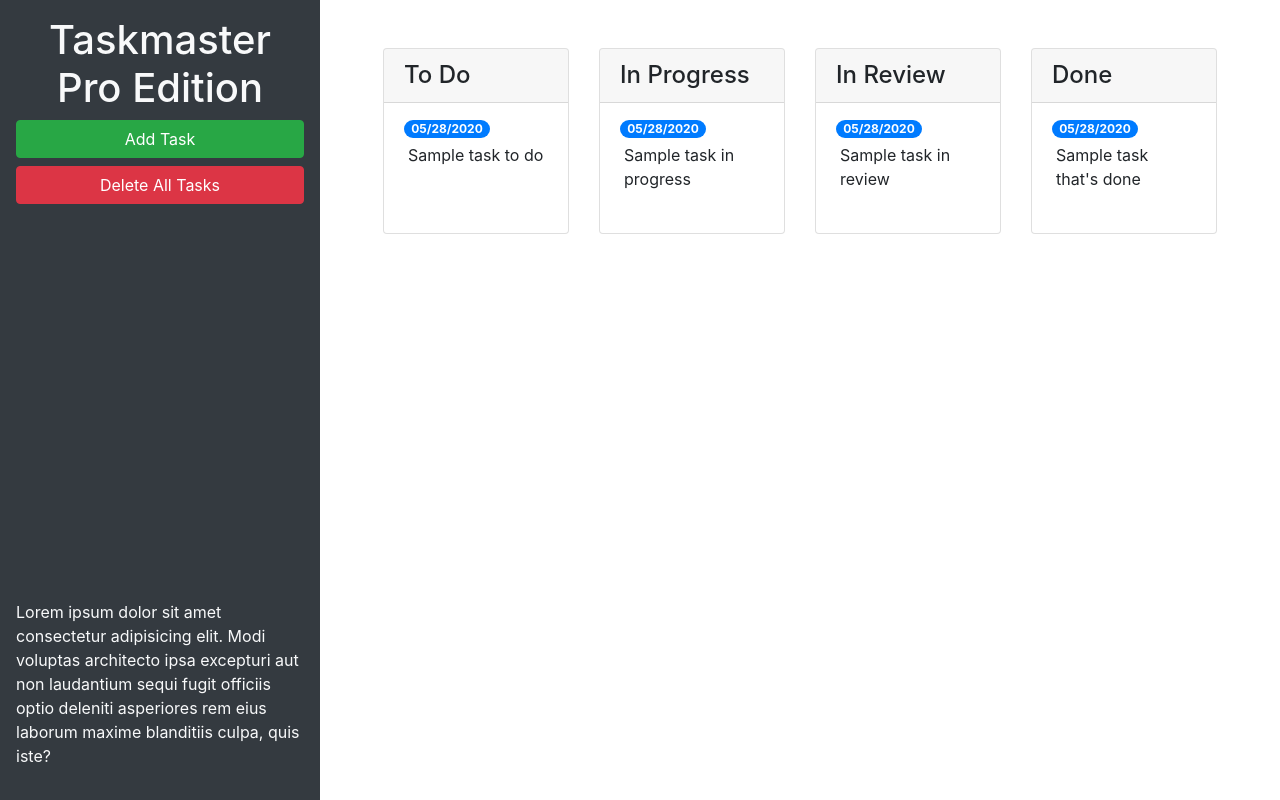
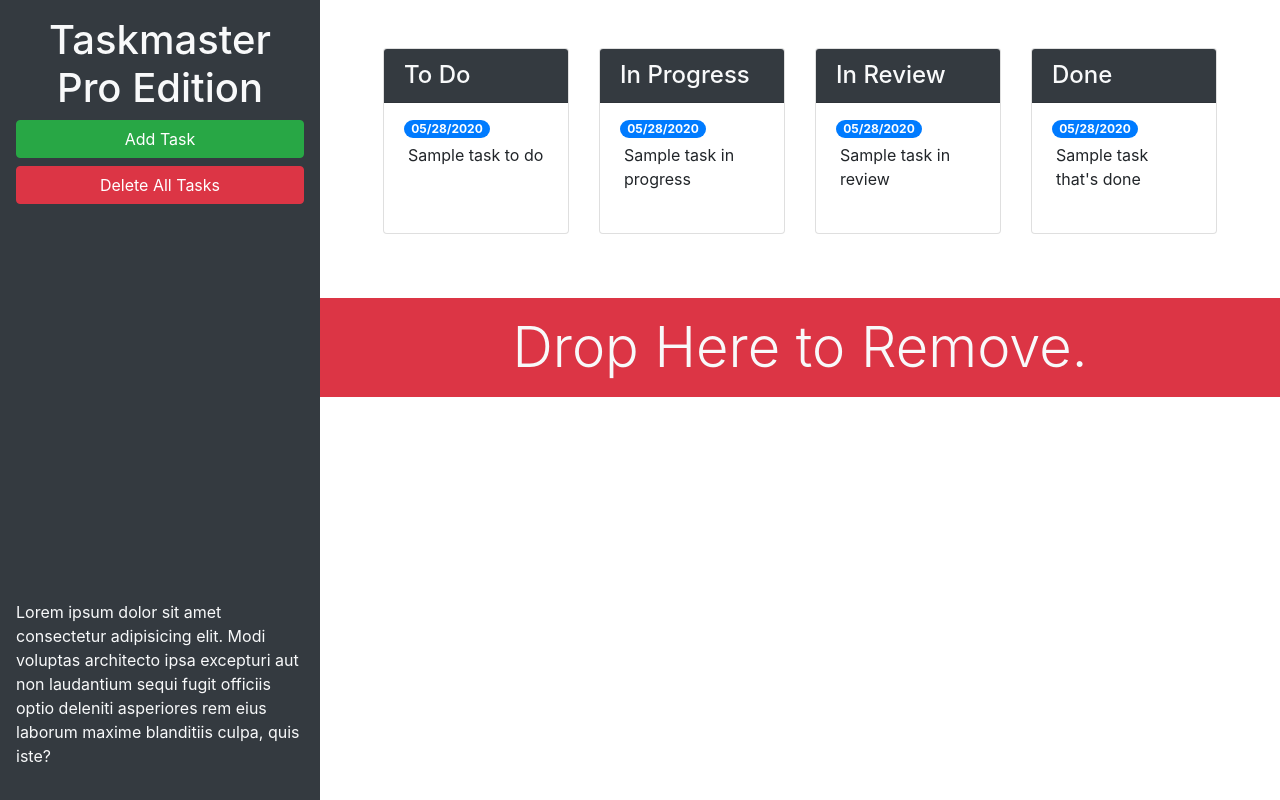
Before and after one commit to jojochun/taskmaster-pro, a plain HTML site: page index.html in a window 1280 px wide. Drawn offline with nearby package versions, Linux system fonts and the light colour scheme.

Commit message:
added trash/remove bar

```diff
--- a/index.html
+++ b/index.html
@@ -20,8 +20,7 @@
   <body>
     <div class="row min-vh-100 no-gutters">
       <header
-        class="col-12 col-lg-3 bg-dark text-light d-flex flex-column p-4 p-lg-3"
-      >
+        class="col-12 col-lg-3 bg-dark text-light sticky-top d-flex flex-column p-4 p-lg-3">
         <h1 class="text-center">Taskmaster Pro Edition</h1>
         <button
           id="create-task"
@@ -34,19 +33,19 @@
         <button id="remove-tasks" class="btn btn-block btn-danger">
           Delete All Tasks
         </button>
-        <p class="mt-auto">
+        <p class="mt-auto d-none d-lg-block">
           Lorem ipsum dolor sit amet consectetur adipisicing elit. Modi voluptas
           architecto ipsa excepturi aut non laudantium sequi fugit officiis
           optio deleniti asperiores rem eius laborum maxime blanditiis culpa,
           quis iste?
         </p>
       </header>
-      <main class="col-12 col-lg-9">
+      <main class="col-12 col-lg-9 d-flex flex-column">
         <div class="m-5 row justify-content-around">
           <!-- todo start -->
           <div class="col-12 col-md-6 col-xl-3 mb-3">
             <div class="card">
-            <h4 class="card-header">To Do</h4>
+             <h4 class="card-header bg-dark text-light">To Do</h4>
              <ul id="list-toDo" class="list-group list-group-flush">
                <li class="list-group-item">
                  <span class="badge badge-primary badge-pill">05/28/2020</span>
@@ -59,7 +58,7 @@
           <!-- in progress start -->
           <div class="col-12 col-md-6 col-xl-3 mb-3">
             <div class="card">
-            <h4 class="card-header">In Progress</h4>
+             <h4 class="card-header bg-dark text-light">In Progress</h4>
              <ul id="list-inProgress" class="list-group list-group-flush">
               <li class="list-group-item">
                 <span class="badge badge-primary badge-pill">05/28/2020</span>
@@ -72,7 +71,7 @@
           <!-- in review start -->
           <div class="col-12 col-md-6 col-xl-3 mb-3">
             <div class="card">
-            <h4 class="card-header">In Review</h4>
+            <h4 class="card-header bg-dark text-light">In Review</h4>
             <ul id="list-inReview" class="list-group list-group-flush">
               <li class="list-group-item">
                 <span class="badge badge-primary badge-pill">05/28/2020</span>
@@ -85,7 +84,7 @@
           <!-- done start -->
           <div class="col-12 col-md-6 col-xl-3 mb-3">
             <div class="card">
-            <h4 class="card-header">Done</h4>
+            <h4 class="card-header bg-dark text-light">Done</h4>
             <ul id="list-done" class="list-group list-group-flush">
               <li class="list-group-item">
                 <span class="badge badge-primary badge-pill">05/28/2020</span>
@@ -96,6 +95,15 @@
           </div>
           <!-- done end -->
         </div>
+
+        <div id="trash">
+          <div class="mt-auto w-100 bg-danger p-3 text-center text-light display-4">
+            Drop Here to Remove.
+          </div>
+        </div>
+
+
+      </main>
 
     <!-- Modal -->
     <div
```
Lines whose indentation alone changed are shown as unchanged.
